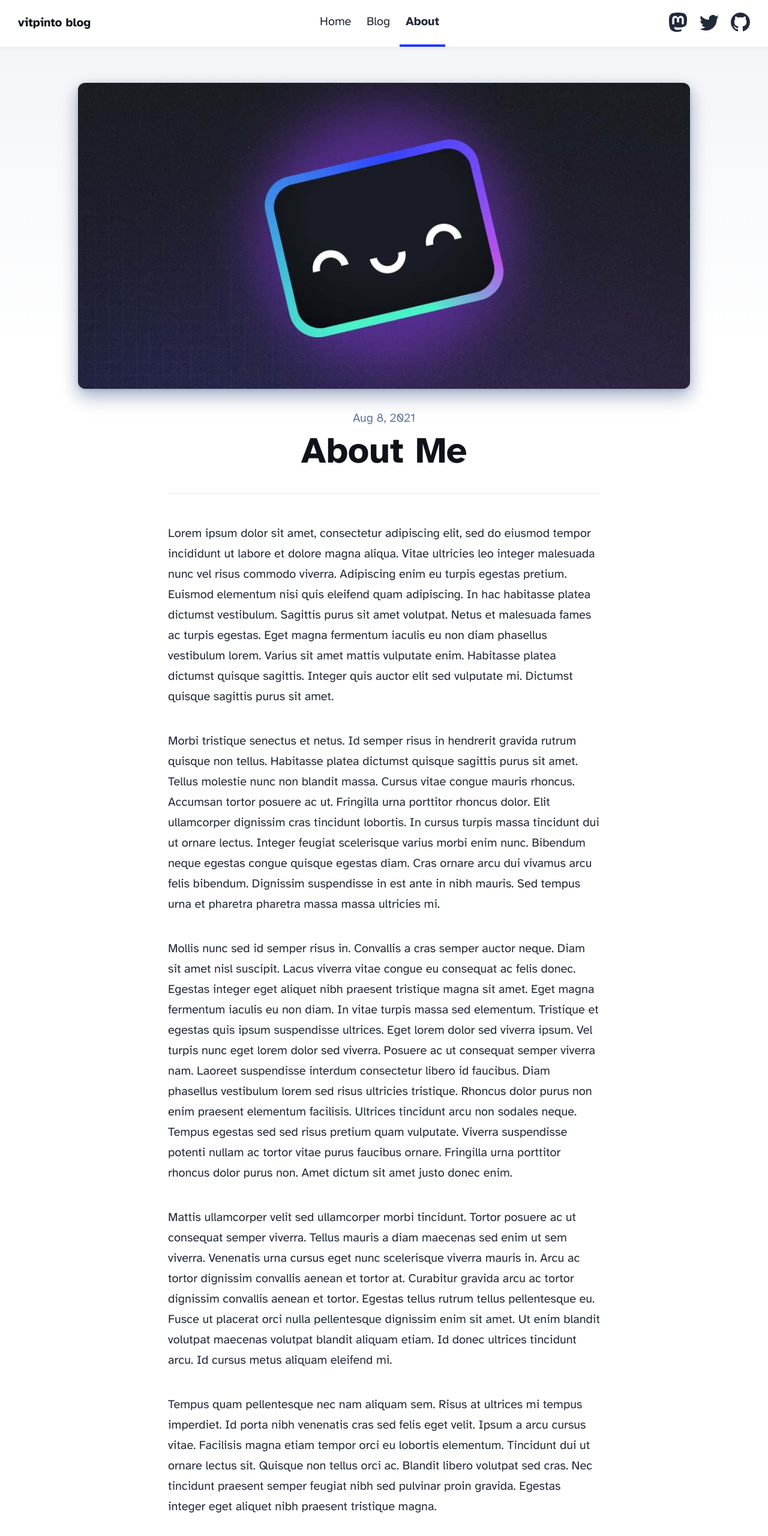
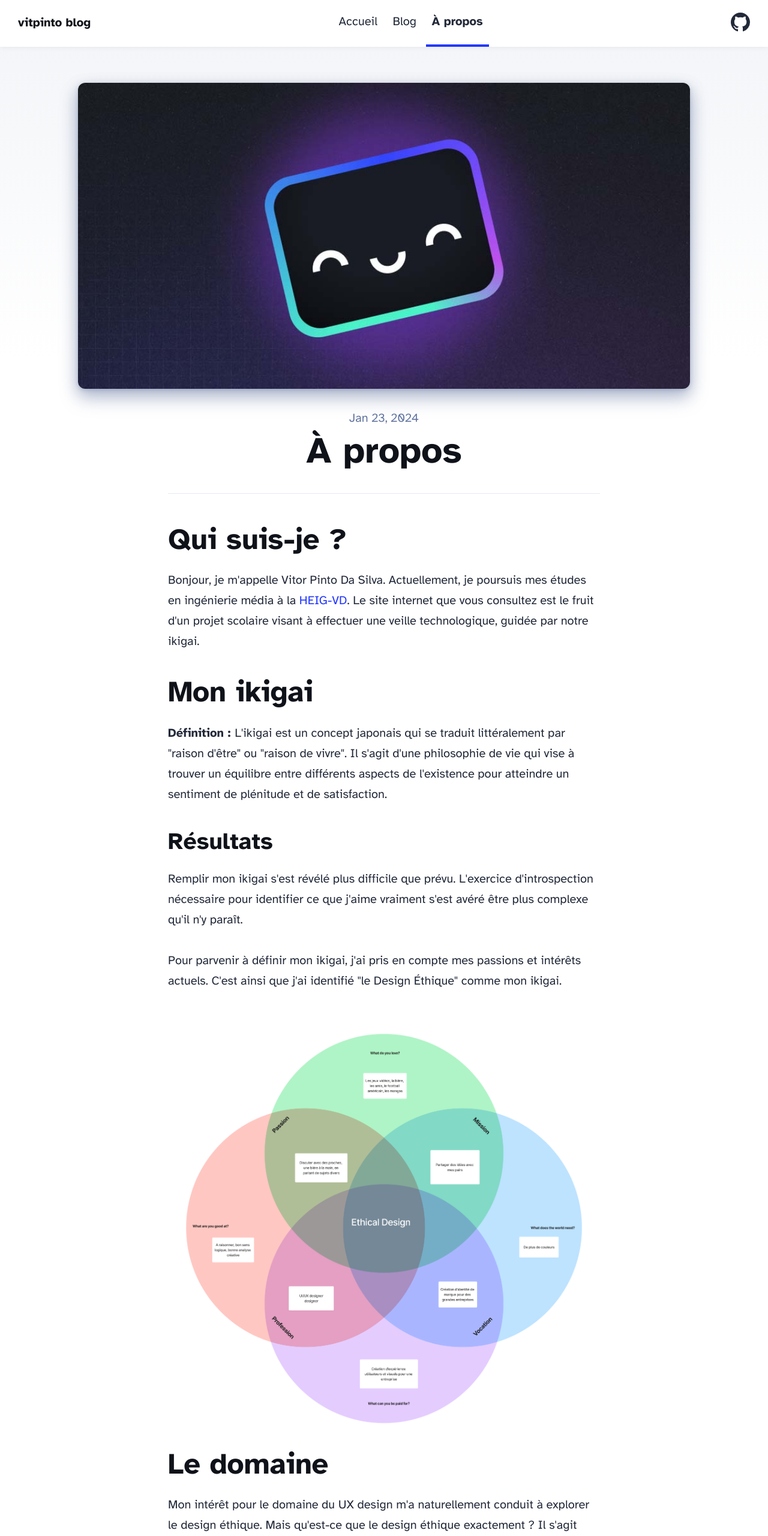
Before and after one commit to vitpintodas/vitpinto.github.io, an Astro site: page /about in a window 1280 px wide. Shown: the top 2560 px of the page at 60% size. Built offline with nearby package versions, Linux system fonts and the light colour scheme; Astro itself is replaced by a stand-in of ours.

Commit message:
changement à propos

```diff
--- a/src/components/Footer.astro
+++ b/src/components/Footer.astro
@@ -3,34 +3,11 @@ const today = new Date();
 ---
 
 <footer>
-	&copy; {today.getFullYear()} Your name here. All rights reserved.
+	&copy; {today.getFullYear()} Vitor Pinto Da Silva. Tous droits réservés.
 	<div class="social-links">
-		<a href="https://m.webtoo.ls/@astro" target="_blank">
-			<span class="sr-only">Follow Astro on Mastodon</span>
-			<svg
-				viewBox="0 0 16 16"
-				aria-hidden="true"
-				width="32"
-				height="32"
-				astro-icon="social/mastodon"
-				><path
-					fill="currentColor"
-					d="M11.19 12.195c2.016-.24 3.77-1.475 3.99-2.603.348-1.778.32-4.339.32-4.339 0-3.47-2.286-4.488-2.286-4.488C12.062.238 10.083.017 8.027 0h-.05C5.92.017 3.942.238 2.79.765c0 0-2.285 1.017-2.285 4.488l-.002.662c-.004.64-.007 1.35.011 2.091.083 3.394.626 6.74 3.78 7.57 1.454.383 2.703.463 3.709.408 1.823-.1 2.847-.647 2.847-.647l-.06-1.317s-1.303.41-2.767.36c-1.45-.05-2.98-.156-3.215-1.928a3.614 3.614 0 0 1-.033-.496s1.424.346 3.228.428c1.103.05 2.137-.064 3.188-.189zm1.613-2.47H11.13v-4.08c0-.859-.364-1.295-1.091-1.295-.804 0-1.207.517-1.207 1.541v2.233H7.168V5.89c0-1.024-.403-1.541-1.207-1.541-.727 0-1.091.436-1.091 1.296v4.079H3.197V5.522c0-.859.22-1.541.66-2.046.456-.505 1.052-.764 1.793-.764.856 0 1.504.328 1.933.983L8 4.39l.417-.695c.429-.655 1.077-.983 1.934-.983.74 0 1.336.259 1.791.764.442.505.661 1.187.661 2.046v4.203z"
-				></path></svg
-			>
-		</a>
-		<a href="https://twitter.com/astrodotbuild" target="_blank">
-			<span class="sr-only">Follow Astro on Twitter</span>
-			<svg viewBox="0 0 16 16" aria-hidden="true" width="32" height="32" astro-icon="social/twitter"
-				><path
-					fill="currentColor"
-					d="M5.026 15c6.038 0 9.341-5.003 9.341-9.334 0-.14 0-.282-.006-.422A6.685 6.685 0 0 0 16 3.542a6.658 6.658 0 0 1-1.889.518 3.301 3.301 0 0 0 1.447-1.817 6.533 6.533 0 0 1-2.087.793A3.286 3.286 0 0 0 7.875 6.03a9.325 9.325 0 0 1-6.767-3.429 3.289 3.289 0 0 0 1.018 4.382A3.323 3.323 0 0 1 .64 6.575v.045a3.288 3.288 0 0 0 2.632 3.218 3.203 3.203 0 0 1-.865.115 3.23 3.23 0 0 1-.614-.057 3.283 3.283 0 0 0 3.067 2.277A6.588 6.588 0 0 1 .78 13.58a6.32 6.32 0 0 1-.78-.045A9.344 9.344 0 0 0 5.026 15z"
-				></path></svg
-			>
-		</a>
-		<a href="https://github.com/withastro/astro" target="_blank">
-			<span class="sr-only">Go to Astro's GitHub repo</span>
-			<svg viewBox="0 0 16 16" aria-hidden="true" width="32" height="32" astro-icon="social/github"
+		<a href="https://github.com/vitpintodas" target="_blank">
+			<span class="sr-only">Retrouvez mon compte GitHub</span>
+			<svg viewBox="0 0 16 16" aria-hidden="true" width="32" height="32"
 				><path
 					fill="currentColor"
 					d="M8 0C3.58 0 0 3.58 0 8c0 3.54 2.29 6.53 5.47 7.59.4.07.55-.17.55-.38 0-.19-.01-.82-.01-1.49-2.01.37-2.53-.49-2.69-.94-.09-.23-.48-.94-.82-1.13-.28-.15-.68-.52-.01-.53.63-.01 1.08.58 1.23.82.72 1.21 1.87.87 2.33.66.07-.52.28-.87.51-1.07-1.78-.2-3.64-.89-3.64-3.95 0-.87.31-1.59.82-2.15-.08-.2-.36-1.02.08-2.12 0 0 .67-.21 2.2.82.64-.18 1.32-.27 2-.27.68 0 1.36.09 2 .27 1.53-1.04 2.2-.82 2.2-.82.44 1.1.16 1.92.08 2.12.51.56.82 1.27.82 2.15 0 3.07-1.87 3.75-3.65 3.95.29.25.54.73.54 1.48 0 1.07-.01 1.93-.01 2.2 0 .21.15.46.55.38A8.012 8.012 0 0 0 16 8c0-4.42-3.58-8-8-8z"
--- a/src/components/Header.astro
+++ b/src/components/Header.astro
@@ -7,31 +7,13 @@ import { SITE_TITLE } from '../consts';
 	<nav>
 		<h2><a href="/">{SITE_TITLE}</a></h2>
 		<div class="internal-links">
-			<HeaderLink href="/">Home</HeaderLink>
+			<HeaderLink href="/">Accueil</HeaderLink>
 			<HeaderLink href="/blog">Blog</HeaderLink>
-			<HeaderLink href="/about">About</HeaderLink>
+			<HeaderLink href="/about">À propos</HeaderLink>
 		</div>
 		<div class="social-links">
-			<a href="https://m.webtoo.ls/@astro" target="_blank">
-				<span class="sr-only">Follow Astro on Mastodon</span>
-				<svg viewBox="0 0 16 16" aria-hidden="true" width="32" height="32"
-					><path
-						fill="currentColor"
-						d="M11.19 12.195c2.016-.24 3.77-1.475 3.99-2.603.348-1.778.32-4.339.32-4.339 0-3.47-2.286-4.488-2.286-4.488C12.062.238 10.083.017 8.027 0h-.05C5.92.017 3.942.238 2.79.765c0 0-2.285 1.017-2.285 4.488l-.002.662c-.004.64-.007 1.35.011 2.091.083 3.394.626 6.74 3.78 7.57 1.454.383 2.703.463 3.709.408 1.823-.1 2.847-.647 2.847-.647l-.06-1.317s-1.303.41-2.767.36c-1.45-.05-2.98-.156-3.215-1.928a3.614 3.614 0 0 1-.033-.496s1.424.346 3.228.428c1.103.05 2.137-.064 3.188-.189zm1.613-2.47H11.13v-4.08c0-.859-.364-1.295-1.091-1.295-.804 0-1.207.517-1.207 1.541v2.233H7.168V5.89c0-1.024-.403-1.541-1.207-1.541-.727 0-1.091.436-1.091 1.296v4.079H3.197V5.522c0-.859.22-1.541.66-2.046.456-.505 1.052-.764 1.793-.764.856 0 1.504.328 1.933.983L8 4.39l.417-.695c.429-.655 1.077-.983 1.934-.983.74 0 1.336.259 1.791.764.442.505.661 1.187.661 2.046v4.203z"
-					></path></svg
-				>
-			</a>
-			<a href="https://twitter.com/astrodotbuild" target="_blank">
-				<span class="sr-only">Follow Astro on Twitter</span>
-				<svg viewBox="0 0 16 16" aria-hidden="true" width="32" height="32"
-					><path
-						fill="currentColor"
-						d="M5.026 15c6.038 0 9.341-5.003 9.341-9.334 0-.14 0-.282-.006-.422A6.685 6.685 0 0 0 16 3.542a6.658 6.658 0 0 1-1.889.518 3.301 3.301 0 0 0 1.447-1.817 6.533 6.533 0 0 1-2.087.793A3.286 3.286 0 0 0 7.875 6.03a9.325 9.325 0 0 1-6.767-3.429 3.289 3.289 0 0 0 1.018 4.382A3.323 3.323 0 0 1 .64 6.575v.045a3.288 3.288 0 0 0 2.632 3.218 3.203 3.203 0 0 1-.865.115 3.23 3.23 0 0 1-.614-.057 3.283 3.283 0 0 0 3.067 2.277A6.588 6.588 0 0 1 .78 13.58a6.32 6.32 0 0 1-.78-.045A9.344 9.344 0 0 0 5.026 15z"
-					></path></svg
-				>
-			</a>
-			<a href="https://github.com/withastro/astro" target="_blank">
-				<span class="sr-only">Go to Astro's GitHub repo</span>
+			<a href="https://github.com/vitpintodas" target="_blank">
+				<span class="sr-only">Retrouvez mon compte GitHub</span>
 				<svg viewBox="0 0 16 16" aria-hidden="true" width="32" height="32"
 					><path
 						fill="currentColor"
--- a/src/pages/about.astro
+++ b/src/pages/about.astro
@@ -3,60 +3,59 @@ import Layout from '../layouts/BlogPost.astro';
 ---
 
 <Layout
-	title="About Me"
-	description="Lorem ipsum dolor sit amet"
-	pubDate={new Date('August 08 2021')}
+	title="À propos"
+	description="Page explicant qui je suis et quel est mon ikigai."
+	pubDate={new Date('January 23 2024')}
 	heroImage="/blog-placeholder-about.jpg"
 >
-	<p>
-		Lorem ipsum dolor sit amet, consectetur adipiscing elit, sed do eiusmod tempor incididunt ut
-		labore et dolore magna aliqua. Vitae ultricies leo integer malesuada nunc vel risus commodo
-		viverra. Adipiscing enim eu turpis egestas pretium. Euismod elementum nisi quis eleifend quam
-		adipiscing. In hac habitasse platea dictumst vestibulum. Sagittis purus sit amet volutpat. Netus
-		et malesuada fames ac turpis egestas. Eget magna fermentum iaculis eu non diam phasellus
-		vestibulum lorem. Varius sit amet mattis vulputate enim. Habitasse platea dictumst quisque
-		sagittis. Integer quis auctor elit sed vulputate mi. Dictumst quisque sagittis purus sit amet.
-	</p>
+	<div>
+		<h2>
+			Qui suis-je ?
+		</h2>
+		<p>
+			Bonjour, je m'appelle Vitor Pinto Da Silva. Actuellement, je poursuis mes études en ingénierie média à la <a href="https://heig-vd.ch/" style="text-decoration: none">HEIG-VD</a>. Le site internet que vous consultez est le fruit d'un projet scolaire visant à effectuer une veille technologique, guidée par notre ikigai.
+		</p>
+	</div>
+	<div>
+		<h2>
+			Mon ikigai
+		</h2>
+		<p>
+			<strong>Définition : </strong>
+			L'ikigai est un concept japonais qui se traduit littéralement par "raison d'être" ou "raison de vivre". Il s'agit d'une philosophie de vie qui vise à trouver un équilibre entre différents aspects de l'existence pour atteindre un sentiment de plénitude et de satisfaction.
+		</p>
+		<h3>
+			Résultats
+		</h3>
+		<p>
+			Remplir mon ikigai s'est révélé plus difficile que prévu. L'exercice d'introspection nécessaire pour identifier ce que j'aime vraiment s'est avéré être plus complexe qu'il n'y paraît. <br><br>
+			Pour parvenir à définir mon ikigai, j'ai pris en compte mes passions et intérêts actuels. C'est ainsi que j'ai identifié "le Design Éthique" comme mon ikigai.
+		</p>
+		<img src="/ikigai.png" alt="image représentant un ikigai">
+	</div>
+	<div>
+		<h2>
+			Le domaine
+		</h2>
+		<p>
+			Mon intérêt pour le domaine du UX design m'a naturellement conduit à explorer le design éthique. Mais qu'est-ce que le design éthique exactement ? Il s'agit d'une méthode de conception de produits, services et systèmes centrée sur l'éthique et les valeurs humaines.<br><br>
 
-	<p>
-		Morbi tristique senectus et netus. Id semper risus in hendrerit gravida rutrum quisque non
-		tellus. Habitasse platea dictumst quisque sagittis purus sit amet. Tellus molestie nunc non
-		blandit massa. Cursus vitae congue mauris rhoncus. Accumsan tortor posuere ac ut. Fringilla urna
-		porttitor rhoncus dolor. Elit ullamcorper dignissim cras tincidunt lobortis. In cursus turpis
-		massa tincidunt dui ut ornare lectus. Integer feugiat scelerisque varius morbi enim nunc.
-		Bibendum neque egestas congue quisque egestas diam. Cras ornare arcu dui vivamus arcu felis
-		bibendum. Dignissim suspendisse in est ante in nibh mauris. Sed tempus urna et pharetra pharetra
-		massa massa ultricies mi.
-	</p>
+			Ce qui m'a particulièrement attiré dans ce domaine, c'est un TedTalk sur le sujet, qui soulignait l'importance du respect des utilisateurs dans le design. Bien que je ne parvienne plus à retrouver cette conférence, son message a eu un impact profond sur moi. Aspirant à devenir UX designer dans un futur proche, je suis déterminé à contribuer à la création d'interfaces et d'expériences utilisateurs respectueuses et éthiques.
+		</p>
+	</div>
+	<div>
+		<h2>
+			À propos du site web
+		</h2>
+		<p>
+			Ce site web a été développé avec <a href="https://astro.build/" style="text-decoration: none">Astro</a>, un générateur de site statique (SSG) que j'ai choisi pour sa simplicité d'utilisation. L'installation d'Astro a été réalisée facilement grâce à une commande <span style="font-style: italic">npm</span>.
+		</p>
 
-	<p>
-		Mollis nunc sed id semper risus in. Convallis a cras semper auctor neque. Diam sit amet nisl
-		suscipit. Lacus viverra vitae congue eu consequat ac felis donec. Egestas integer eget aliquet
-		nibh praesent tristique magna sit amet. Eget magna fermentum iaculis eu non diam. In vitae
-		turpis massa sed elementum. Tristique et egestas quis ipsum suspendisse ultrices. Eget lorem
-		dolor sed viverra ipsum. Vel turpis nunc eget lorem dolor sed viverra. Posuere ac ut consequat
-		semper viverra nam. Laoreet suspendisse interdum consectetur libero id faucibus. Diam phasellus
-		vestibulum lorem sed risus ultricies tristique. Rhoncus dolor purus non enim praesent elementum
-		facilisis. Ultrices tincidunt arcu non sodales neque. Tempus egestas sed sed risus pretium quam
-		vulputate. Viverra suspendisse potenti nullam ac tortor vitae purus faucibus ornare. Fringilla
-		urna porttitor rhoncus dolor purus non. Amet dictum sit amet justo donec enim.
-	</p>
-
-	<p>
-		Mattis ullamcorper velit sed ullamcorper morbi tincidunt. Tortor posuere ac ut consequat semper
-		viverra. Tellus mauris a diam maecenas sed enim ut sem viverra. Venenatis urna cursus eget nunc
-		scelerisque viverra mauris in. Arcu ac tortor dignissim convallis aenean et tortor at. Curabitur
-		gravida arcu ac tortor dignissim convallis aenean et tortor. Egestas tellus rutrum tellus
-		pellentesque eu. Fusce ut placerat orci nulla pellentesque dignissim enim sit amet. Ut enim
-		blandit volutpat maecenas volutpat blandit aliquam etiam. Id donec ultrices tincidunt arcu. Id
-		cursus metus aliquam eleifend mi.
-	</p>
-
-	<p>
-		Tempus quam pellentesque nec nam aliquam sem. Risus at ultrices mi tempus imperdiet. Id porta
-		nibh venenatis cras sed felis eget velit. Ipsum a arcu cursus vitae. Facilisis magna etiam
-		tempor orci eu lobortis elementum. Tincidunt dui ut ornare lectus sit. Quisque non tellus orci
-		ac. Blandit libero volutpat sed cras. Nec tincidunt praesent semper feugiat nibh sed pulvinar
-		proin gravida. Egestas integer eget aliquet nibh praesent tristique magna.
-	</p>
+		<h3>
+			Choix du Template
+		</h3>
+		<p>
+			Pour le template, j'ai opté pour le plus épuré, visant un design minimaliste. Mon objectif était de créer un site où le contenu prime sur l'esthétique, sans distractions telles que des couleurs vives ou des appels à l'action (CTA). La simplicité était primordiale. Heureusement, Astro offre un template de blog qui correspondait parfaitement à mes besoins.
+		</p>
+	</div>
 </Layout>
```
Also changed, not shown: public/ikigai.png (added), 1 other file.
